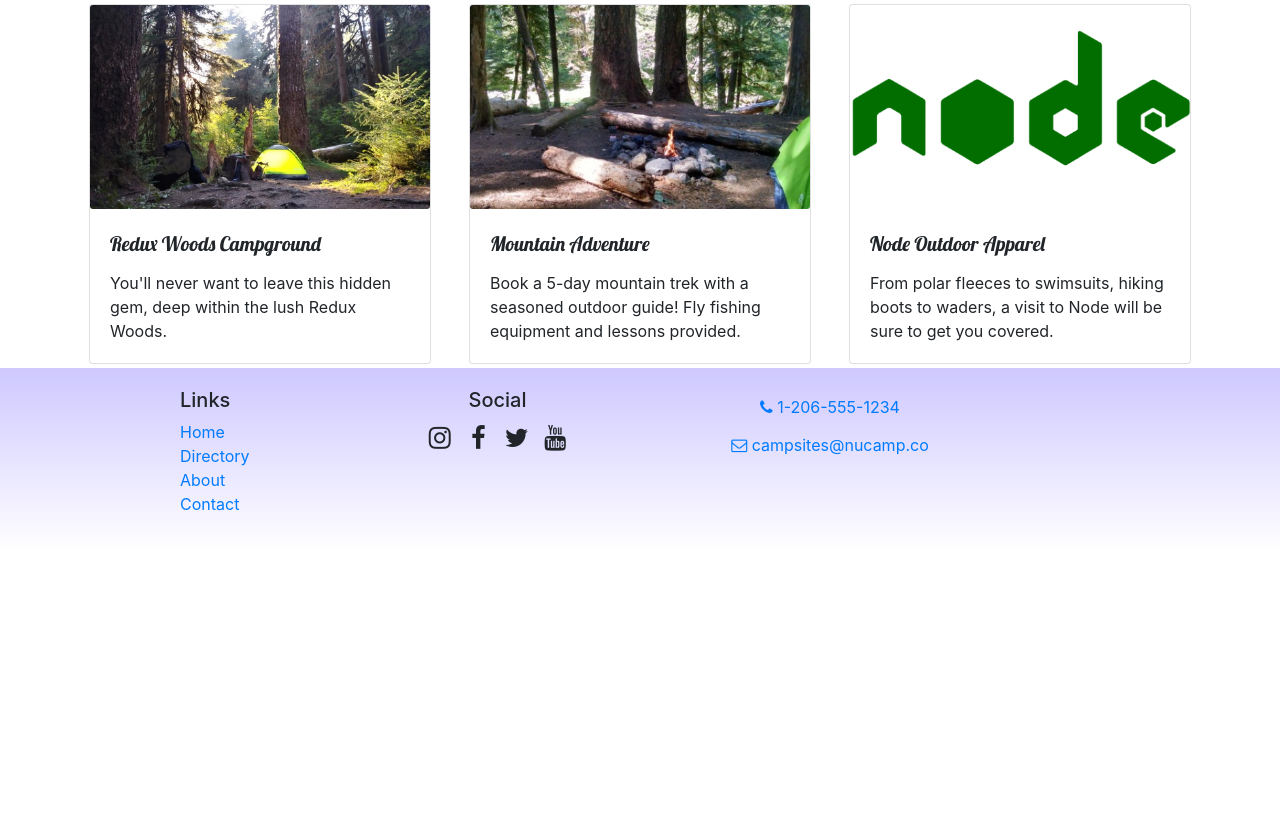
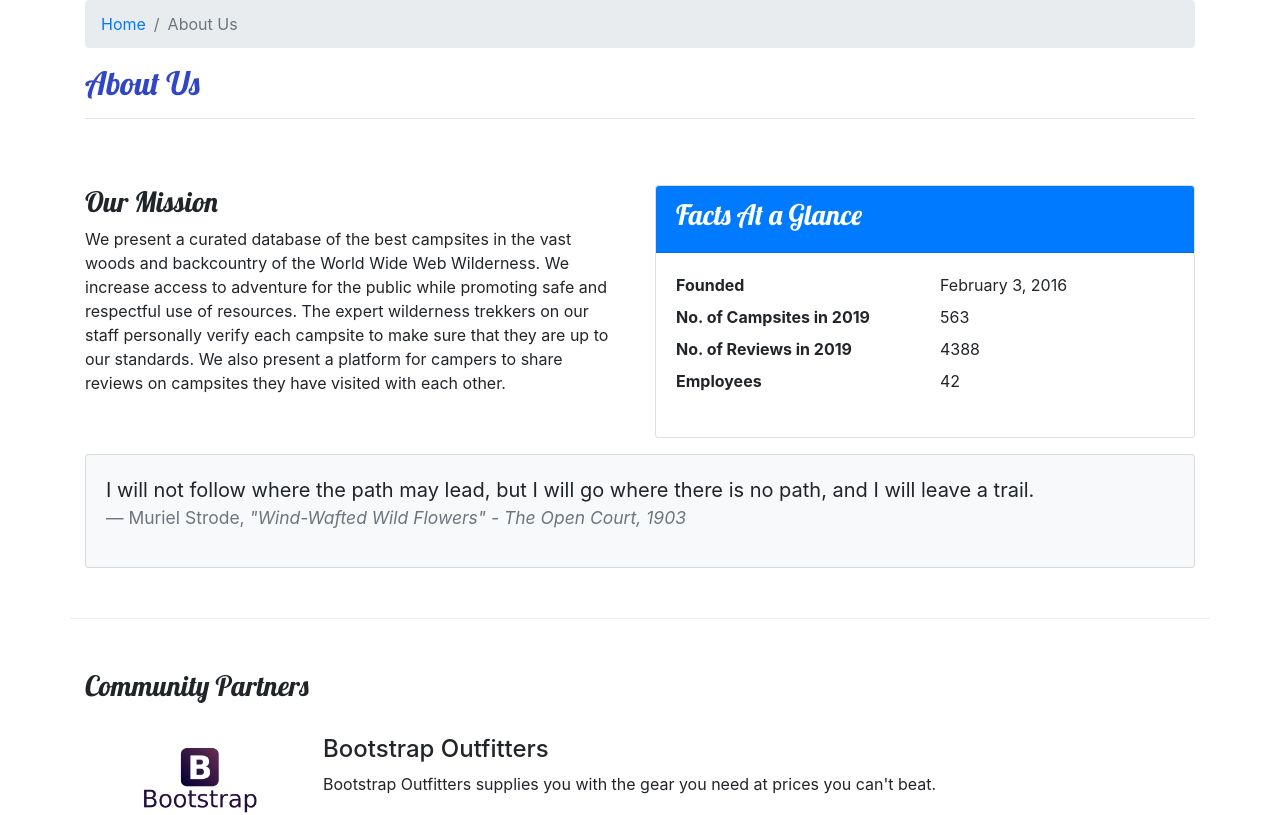
Before and after one commit to DQuo/react-bootstrap-project, a React (Create React App) app: page /aboutus in a window 1280 px wide. Before the commit this address led to /home. Shown: the part 320-1135 px from the top of the page. Before the commit the page ends 872 px from the top, so only its background shows below. Built offline with nearby package versions, Linux system fonts and the light colour scheme.

Commit message:
AboutUs Component Page

```diff
--- /dev/null
+++ b/src/components/AboutComponent.jsx
@@ -0,0 +1,96 @@
+import React from 'react';
+import { Breadcrumb, BreadcrumbItem, Card, CardBody, CardHeader, Media } from 'reactstrap';
+import { Link } from 'react-router-dom';
+
+
+function About(props) {
+
+    const partners = props.partners.map(partner => {
+        return (
+          <Media tag="li" key={partner.id}>
+            <RenderPartner partner={partner} />
+          </Media>
+        );
+    });
+
+    function RenderPartner({partner}) {
+      if(partner) {
+        return (
+          <React.Fragment>
+            <Media object src={partner.image} alt={partner.name} width="150" />
+            <Media body className="ml-5 mb-4">
+              <Media heading>
+                {partner.name}
+              </Media>
+              {partner.description}
+            </Media>
+          </React.Fragment>
+        );
+      }
+
+      return <div />;
+    }
+
+    return (
+        <div className="container">
+            <div className="row">
+                <div className="col">
+                    <Breadcrumb>
+                        <BreadcrumbItem><Link to="/home">Home</Link></BreadcrumbItem>
+                        <BreadcrumbItem active>About Us</BreadcrumbItem>
+                    </Breadcrumb>
+                    <h2>About Us</h2>
+                    <hr />
+                </div>
+            </div>
+            <div className="row row-content">
+                <div className="col-sm-6">
+                    <h3>Our Mission</h3>
+                    <p>We present a curated database of the best campsites in the vast woods and backcountry of the World Wide Web Wilderness. We increase access to adventure for the public while promoting safe and respectful use of resources. The expert wilderness trekkers on our staff personally verify each campsite to make sure that they are up to our standards. We also present a platform for campers to share reviews on campsites they have visited with each other.</p>
+                </div>
+                <div className="col-sm-6">
+                    <Card>
+                        <CardHeader className="bg-primary text-white"><h3>Facts At a Glance</h3></CardHeader>
+                        <CardBody>
+                            <dl className="row">
+                                <dt className="col-6">Founded</dt>
+                                <dd className="col-6">February 3, 2016</dd>
+                                <dt className="col-6">No. of Campsites in 2019</dt>
+                                <dd className="col-6">563</dd>
+                                <dt className="col-6">No. of Reviews in 2019</dt>
+                                <dd className="col-6">4388</dd>
+                                <dt className="col-6">Employees</dt>
+                                <dd className="col-6">42</dd>
+                            </dl>
+                        </CardBody>
+                    </Card>
+                </div>
+                <div className="col">
+                    <Card className="bg-light mt-3">
+                        <CardBody>
+                            <blockquote className="blockquote">
+                                <p className="mb-0">I will not follow where the path may lead, but I will go where there is no path, and I will leave a trail.</p>
+                                <footer className="blockquote-footer">Muriel Strode,{' '}
+                                    <cite title="Source Title">"Wind-Wafted Wild Flowers" -
+                                    The Open Court, 1903</cite>
+                                </footer>
+                            </blockquote>
+                        </CardBody>
+                    </Card>
+                </div>
+            </div>
+            <div className="row row-content">
+                <div className="col-12">
+                    <h3>Community Partners</h3>
+                </div>
+                <div className="col mt-4">
+                    <Media list>
+                        {partners}
+                    </Media>
+                </div>
+            </div>
+        </div>
+    );
+}
+
+export default About;
--- a/src/components/CampsiteInfoComponent.jsx
+++ b/src/components/CampsiteInfoComponent.jsx
@@ -1,5 +1,6 @@
 import React from 'react';
-import {Card, CardImg, CardText, CardBody, CardTitle } from 'reactstrap';
+import {Card, CardImg, CardText, CardBody, CardTitle, Breadcrumb, BreadcrumbItem } from 'reactstrap';
+import { Link } from 'react-router-dom';
 
 function RenderCampsite({campsite}) {
   return (
@@ -47,6 +48,16 @@
       (
         <div className="container">
           <div className="row">
+            <div className="col">
+              <Breadcrumb>
+                <BreadcrumbItem><Link to="/direcctory">Directory</Link></BreadcrumbItem>
+                <BreadcrumbItem active>{props.campsite.name}</BreadcrumbItem>
+              </Breadcrumb>
+              <h2>{props.campsite.name}</h2>
+              <hr />
+            </div>
+          </div>
+          <div className="row">
             <RenderCampsite campsite={props.campsite} />
             <RenderComments comments={props.comments} />
           </div>
--- a/src/components/ContactComponent.jsx
+++ b/src/components/ContactComponent.jsx
@@ -1,12 +1,18 @@
 import React from 'react';
+import { Breadcrumb, BreadcrumbItem } from 'reactstrap';
+import { Link } from 'react-router-dom';
 
 function Contact(props) {
     return (
         <div className="container">
             <div className="row">
                 <div className="col">
-                    <h2>Contact Us</h2>
-                    <hr />
+                  <Breadcrumb>
+                    <BreadcrumbItem><Link to="/home">Home</Link></BreadcrumbItem>
+                    <BreadcrumbItem active>Contact Us</BreadcrumbItem>
+                  </Breadcrumb>
+                  <h2>Contact Us</h2>
+                  <hr />
                 </div>
             </div>
 
--- a/src/components/DirectoryComponent.jsx
+++ b/src/components/DirectoryComponent.jsx
@@ -1,5 +1,5 @@
 import React from 'react';
-import {Card, CardImg, CardImgOverlay, CardTitle } from 'reactstrap';
+import {Card, CardImg, CardImgOverlay, CardTitle, Breadcrumb, BreadcrumbItem } from 'reactstrap';
 import {Link} from 'react-router-dom';
 
 
@@ -29,6 +29,16 @@
     return (
       <div className="container">
         <div className="row">
+          <div className="col">
+            <Breadcrumb>
+              <BreadcrumbItem><Link to='/home'>Home</Link>'</BreadcrumbItem>
+              <BreadcrumbItem active>Directory</BreadcrumbItem>
+            </Breadcrumb>
+            <h2>Directory</h2>
+            <hr />
+          </div>
+        </div>
+        <div className="row">
           {directory}
         </div>
       </div>
--- a/src/components/MainComponent.jsx
+++ b/src/components/MainComponent.jsx
@@ -5,6 +5,7 @@
 import Header from './HeaderComponent';
 import Footer from './FooterComponent';
 import Home from './HomeComponent';
+import About from './AboutComponent';
 import { Switch, Route, Redirect } from 'react-router-dom';
 import Contact from './ContactComponent';
 import { COMMENTS } from '../shared/comments';
@@ -19,7 +20,7 @@
       campsites: CAMPSITES,
       comments: COMMENTS,
       partners: PARTNERS,
-      promotions: PROMOTIONS,
+      promotions: PROMOTIONS
     };
   };
 
@@ -38,8 +39,8 @@
     const CampsiteWithId = ({match}) => {
       return (
         <CampsiteInfo
-          campsite={this.state.campsites.filter((campsite) => campsite.id === match.params.campsiteId)[0]}
-          comments={this.state.comments.filter((comment) => comment.campsiteId === match.params.campsiteId)}
+          campsite={this.state.campsites.filter((campsite) => campsite.id === +match.params.campsiteId)[0]}
+          comments={this.state.comments.filter((comment) => comment.campsiteId === +match.params.campsiteId)}
         />
       )
     }
@@ -50,8 +51,9 @@
         <Switch>
           <Route path="/home" component={HomePage} />
           <Route exact path="/directory" render={() => { return <Directory campsites={this.state.campsites} />; }} />
+          <Route path='/directory/:campsiteId' component={CampsiteWithId} />
+          <Route path='/aboutus' render={() => <About partners={this.state.partners} />} />
           <Route exact path="/contactus" component={Contact} />
-          <Route path='/directory/:campsiteId' component={CampsiteWithId} />
           <Redirect to="/home" />
         </Switch>
         <Footer />
```
